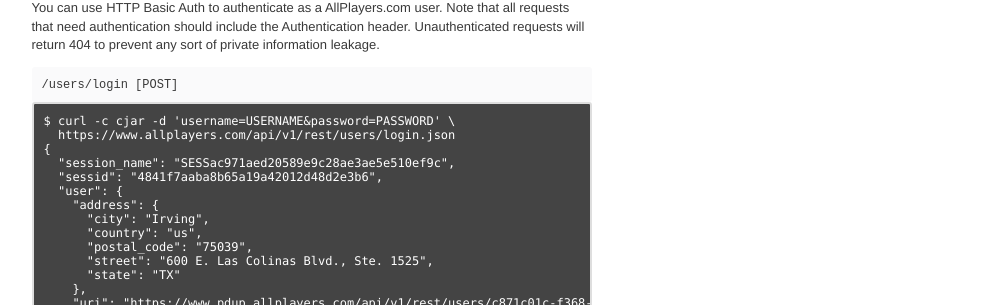
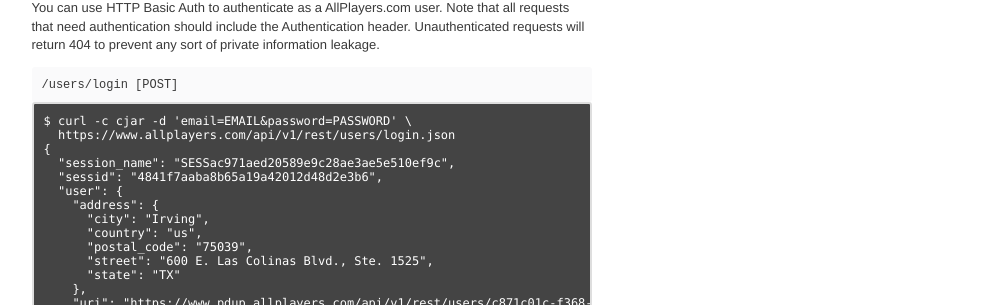
Before and after one commit to christianchristensen/develop.allplayers.com, a Jekyll site: the page built from _posts/2011-1-1-general.markdown, in a window 1280 px wide and 900 px high, scrolled down 314 px. Shown: the part 146-451 px from the top of the window, without its empty margins (272-1255 px from the left). Built offline with Jekyll 4.4.1, drawn with Linux system fonts in a browser that asks for light colours; Markdown is read by kramdown in place of the engine named in the settings; some of the changed text lies outside the part shown.

Commit message:
Update docs to use email as login key (in favor of username).

```diff
--- a/_posts/2011-1-1-general.markdown
+++ b/_posts/2011-1-1-general.markdown
@@ -26,7 +26,7 @@
     /users/login [POST]
 
 <pre class="terminal">
-$ curl -c cjar -d 'username=USERNAME&password=PASSWORD' \
+$ curl -c cjar -d 'email=EMAIL&password=PASSWORD' \
   https://www.allplayers.com/api/v1/rest/users/login.json
 {
   "session_name": "SESSac971aed20589e9c28ae3ae5e510ef9c",
```
Also changed, not shown: 1 other file.
